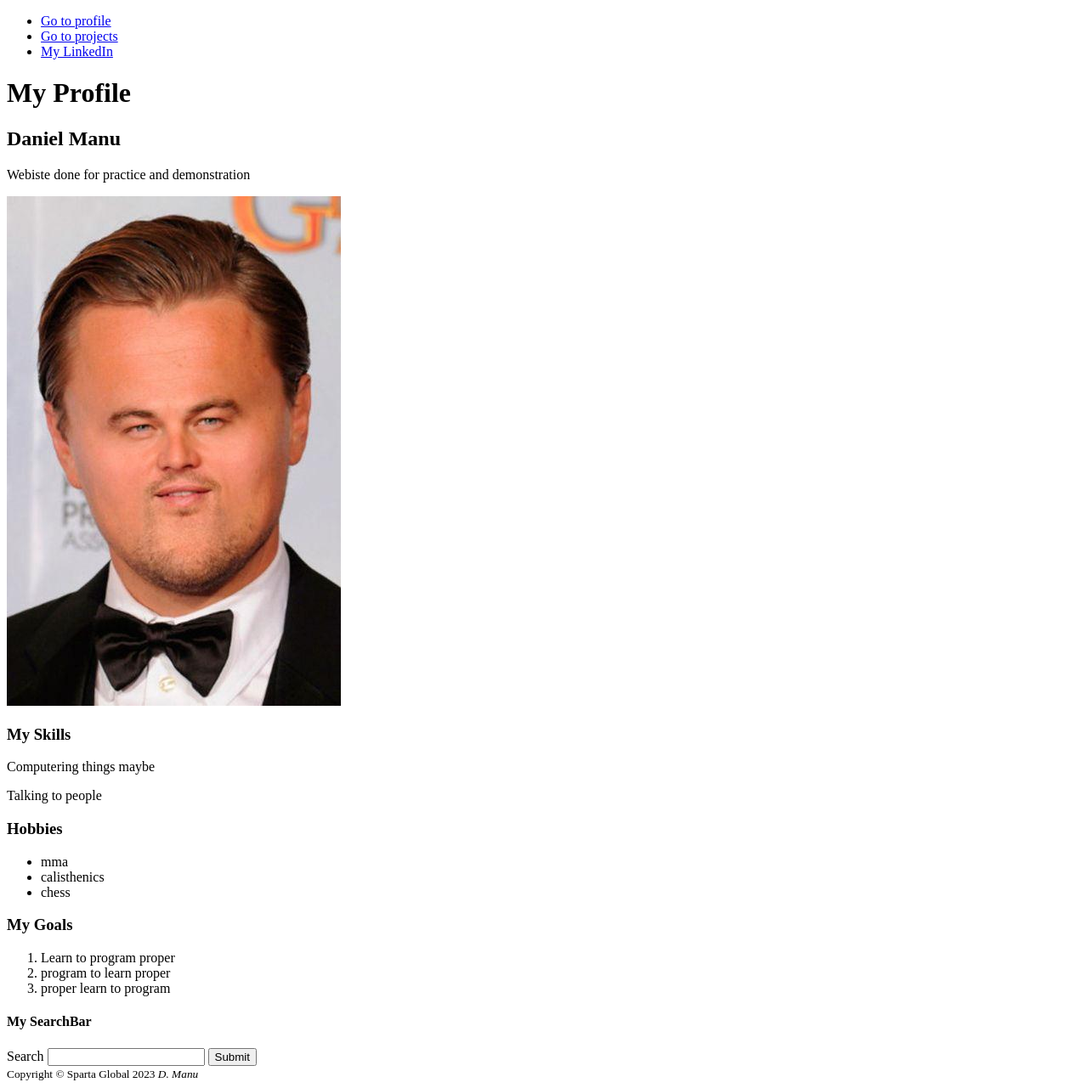
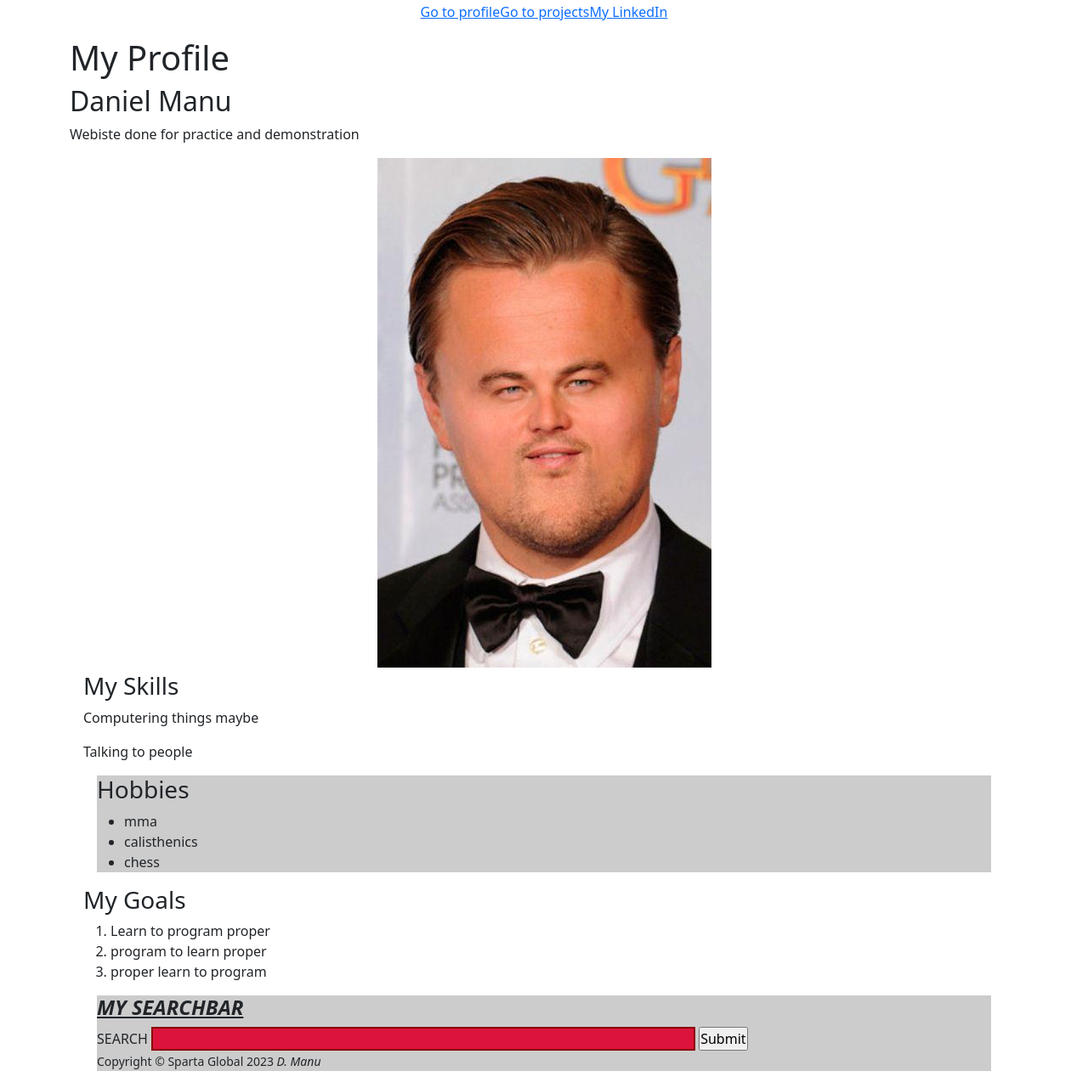
Before and after one commit to DanielManuM/DanielManuM.github.io, a plain HTML site: page index.html in a window 1280 px wide. Shown: the whole page at 85% size. Drawn offline with nearby package versions, Linux system fonts and the light colour scheme.

Commit message:
Add files via upload

```diff
--- a/index.html
+++ b/index.html
@@ -9,12 +9,14 @@
     <title>My Profile</title>
 
     <!-- Links to external resources -->
-    <link href="profilestyles.css" rel="sytlesheet">
+
+    <link rel="stylesheet" href="profilestyles.css">
+    <link href="https://cdn.jsdelivr.net/npm/bootstrap@5.2.0/dist/css/bootstrap.min.css" rel="stylesheet" integrity="sha384-gH2yIJqKdNHPEq0n4Mqa/HGKIhSkIHeL5AyhkYV8i59U5AR6csBvApHHNl/vI1Bx" crossorigin="anonymous">
 </head>
 
-<body>
+<body class="container">
     <nav>
-        <ul>
+        <ul class="felx-container">
         <li><a href="index.html">Go to profile</a></li>
         <li><a href="projects.html">Go to projects</a></li>
         <li><a href="https://www.linkedin.com/in/peter-bellaby-40b93022b/" target="_blank">My LinkedIn</a></li>
@@ -25,16 +27,16 @@
         <h1>My Profile</h1>
         <h2>Daniel Manu</h2>
         <p>Webiste done for <en>practice</en> and demonstration</p>
-        <img src="images/profile.jpg" alt="a profile picture" witdh="200px">
+        <img src="images/profile.jpg" alt="a profile picture" witdh="200px" class="centre">
     </header>
 
-    <section>
+    <section class="box-1">
         <h3>My Skills</h3>
         <p>Computering things maybe</p>
         <p>Talking to people</p>
     </section>
 
-    <section>
+    <section class="box-2">
         <h3>Hobbies</h3>
         <ul>
             <li>mma</li>
@@ -43,7 +45,7 @@
         </ul>
     </section>
 
-    <section>
+    <section class="box-1">
         <h3>My Goals</h3>
         <ol>
             <li>Learn to program proper</li>
@@ -52,7 +54,7 @@
         </ol>
     </section>
 
-    <footer>
+    <footer class="box-2">
         <h4>My SearchBar</h4>
 
         <!-- <form action="mysite.come/api/customers" method="POST"> -->
--- /dev/null
+++ b/profilestyles.css
@@ -0,0 +1,99 @@
+/* the hml element selector means all of them elements */
+/* li {
+    color:aqua;
+    font-size: 2rem;
+} */
+/* p, h3{
+     p, he, you can have multiple selectors
+    font-size: 1.2rem;
+    font-family: 'Comic Sans MS';
+} */
+
+/* id selector */
+#search {
+    background-color:crimson;
+    color: bisque;
+    width: 50vw;
+    min-width: 200px;
+    border: 2px solid darkred;
+}
+
+/* class selection */
+
+.btn {
+
+}
+
+/* wildcard selector */
+
+* {
+    margin: 0px;
+    padding: 0px;
+    box-sizing: border-box; /* this makes the dimentions be the actual size without border and padding added in the measure*/
+    /* everything */
+}
+
+body{
+    background-color: bisque;
+    color: rgb(4, 11, 104);
+
+    font-family: "Comic Sans MS", "Times New Roman", Impact, cursive;
+    font-size: 1rem;
+
+
+}
+
+.box-1{
+    background-color: rgba(255,255,255, 0.2);
+
+    margin-top: 5px;
+    margin-left: 1rem;
+    margin-right: 0px;
+    margin-bottom: 5px;
+}
+
+.box-2{
+    background-color: rgba(0,0,0, 0.2);
+    margin: 5px 2rem;
+}
+
+.container{
+    width: 80vw;
+    margin: auto;
+}
+
+.centre {
+    display: block;
+    margin-left: auto;
+    margin-right: auto;
+}
+
+footer h4{
+    font-weight: bolder;
+    font-style: italic;
+    text-decoration: underline;
+    text-transform: uppercase;
+    font-size: 1.5rem;
+}
+
+label[for = "search"]{
+    text-transform: uppercase;
+}
+
+#search:focus {
+    outline: rgb(0, 225, 0) 4px solid;
+}
+
+.felx-container{
+    /* navbar */
+    display: flex;
+    flex-direction: row;
+    align-items: center;
+    justify-content: center;
+    gap: 15vm;
+}
+
+.felx-container{
+    list-style: none;
+    padding: 2px;
+}
```
Also changed, not shown: projects.html (+24 -9 lines), src/balloon.js (added, +57 -0 lines), src/game.js (added, +77 -0 lines).
